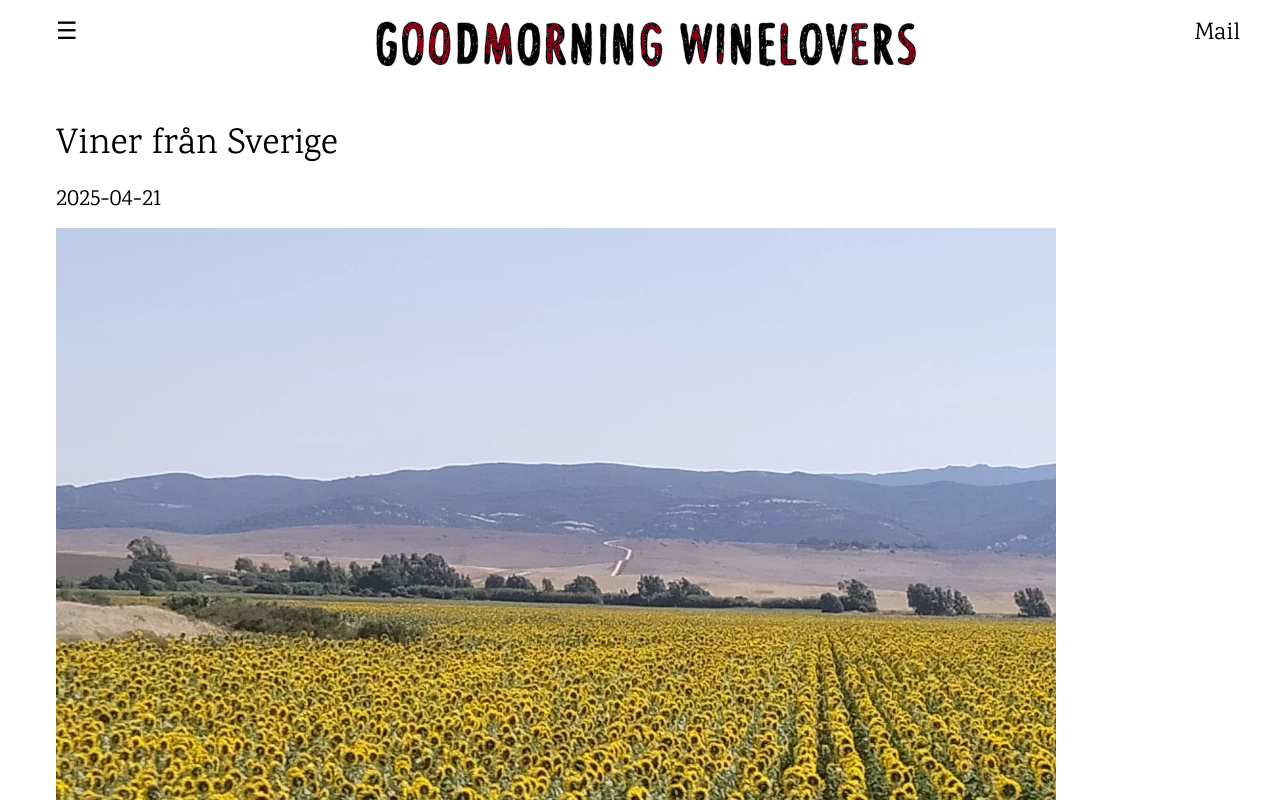
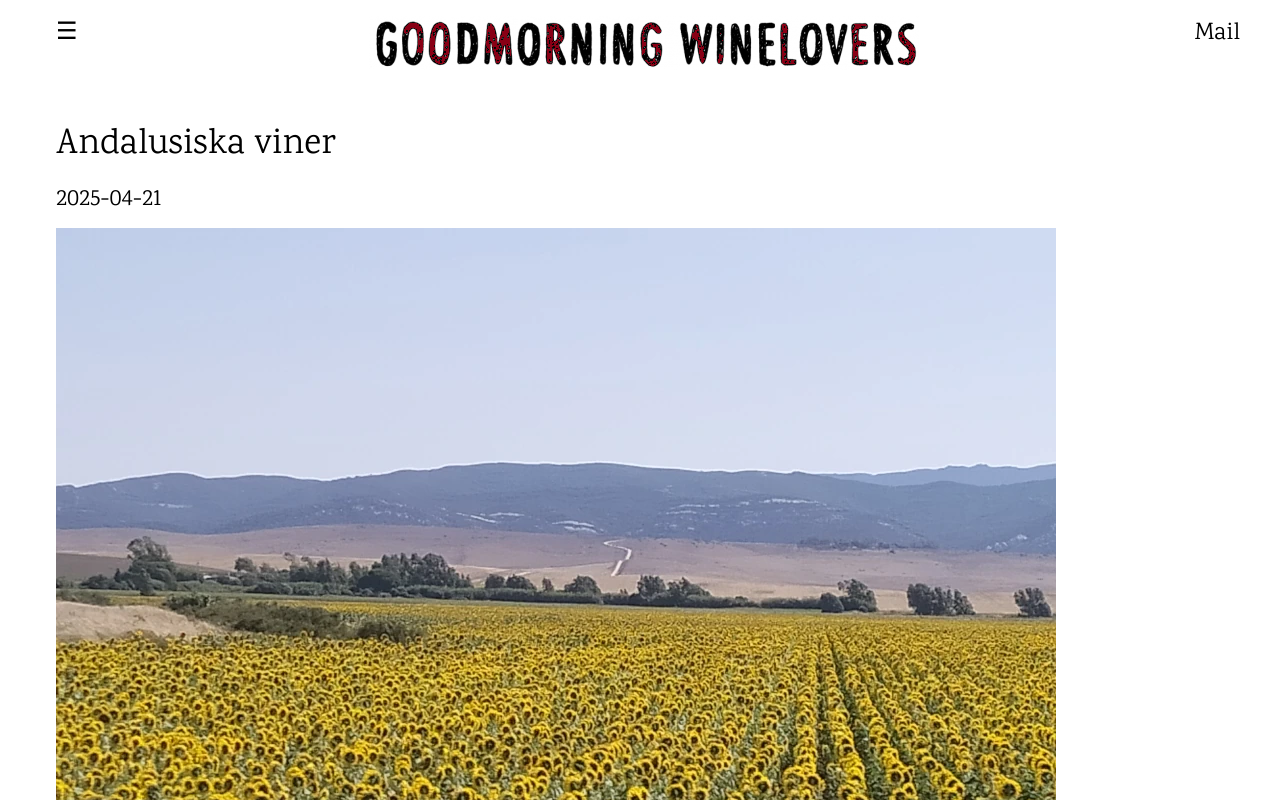
Before and after one commit to jerker80/jerker80.github.io, a plain HTML site: page 2025/04/andalusiska-viner/index.html in a window 1280 px wide. Shown: the top 800 px of the page. Drawn offline with nearby package versions, Linux system fonts and the light colour scheme.

Commit message:
Ändring i text och rubrik

```diff
--- a/2025/04/andalusiska-vingardar/index.html
+++ b/2025/04/andalusiska-viner/index.html
@@ -1,6 +1,6 @@
 <!DOCTYPE html>
 <html lang="sv-SE">
-<title>Andalusiska vingårdar</title>
+<title>Andalusiska viner</title>
 <meta http-equiv="Content-language" content="sv-SE">
 <meta charset="UTF-8">
 <meta name="description" content="Hur är vingårdarna i Spanska Andalusien?">
@@ -33,7 +33,7 @@ body,h1,h2,h3,h4,h5,h6 {font-family: "Karma", sans-serif}
 <!-- !PAGE CONTENT! -->
 <article class="w3-main w3-content w3-padding" style="max-width:1200px;margin-top:100px">
 
- <h1>Viner från Sverige</h1>
+ <h1>Andalusiska viner</h1>
 
 <h3>2025-04-21</h3>
 <img src="solrosor.webp" alt="Solrosor" class="w3-image">
```
Also changed, not shown: 2025/04/andalusiska-viner/solrosor.webp (renamed from 2025/04/andalusiska-vingardar/solrosor.webp).
